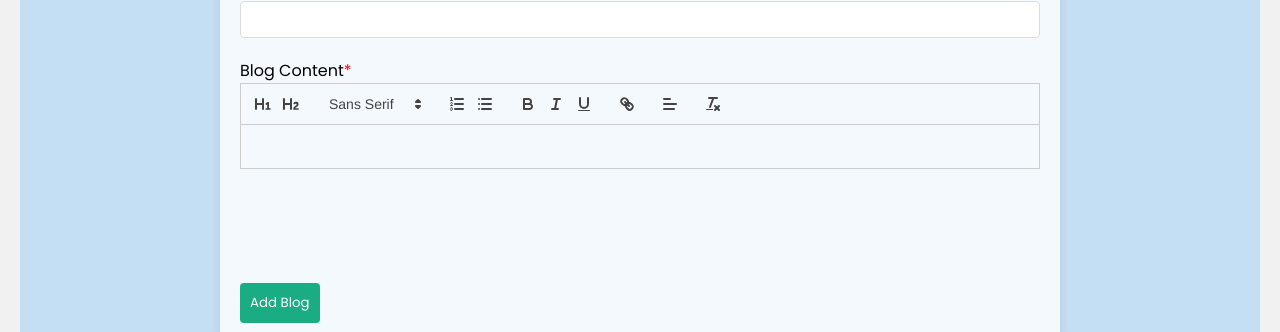
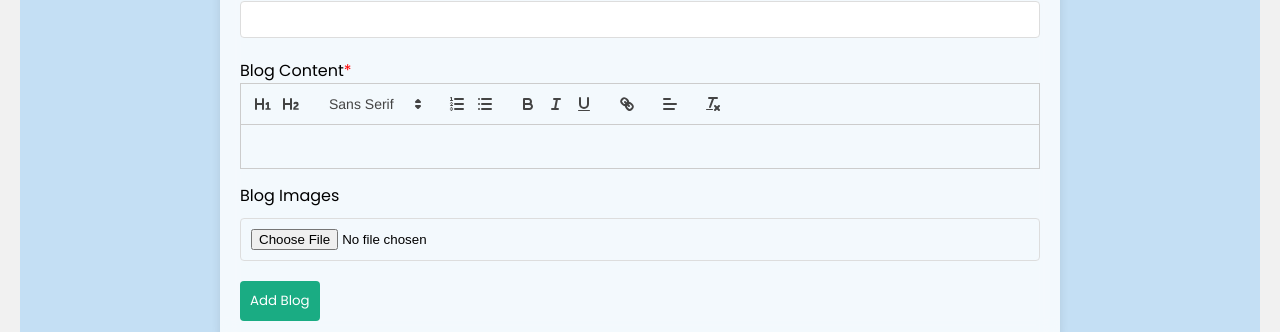
Before and after one commit to Nancy-222/MERN-Blogs, a React (Create React App) app in the folder frontend/: page / in a window 1280 px wide. Shown: the part 262-594 px from the top of the page. Built offline with nearby package versions, Linux system fonts and the light colour scheme; no server answers.

Commit message:
Added blog images

```diff
--- a/frontend/src/components/BlogForm.js
+++ b/frontend/src/components/BlogForm.js
@@ -9,6 +9,13 @@ const BlogForm = () => {
     const [content, setContent] = useState('');
     const [error, setError] = useState(null);
     const quillRef = useRef(null);
+    const [selectedImage, setSelectedImage] = useState(null);
+
+    const handleImageChange = (e) => {
+        if (e.target.files && e.target.files[0]) {
+            setSelectedImage(URL.createObjectURL(e.target.files[0]));
+        }
+    };
 
     // Adjust height of the Quill editor dynamically
     useEffect(() => {
@@ -87,8 +94,14 @@ const BlogForm = () => {
                         ['clean'] // remove formatting
                     ],
                 }}
-                style={{ height: 'auto', minHeight: '200px' }} // Adjust minHeight as needed
+                style={{ height: 'auto', minHeight: '100px' }} // Adjust minHeight as needed
             />
+
+     <div className="image-upload">
+                <label>Blog Images</label>
+                <input type="file" accept="image/*" onChange={handleImageChange} />
+                {selectedImage && <img src={selectedImage} alt="Selected" className="uploaded-image" />}
+            </div>
 
             <button>Add Blog</button>
             {error && <div className="error">{error}</div>}
```
